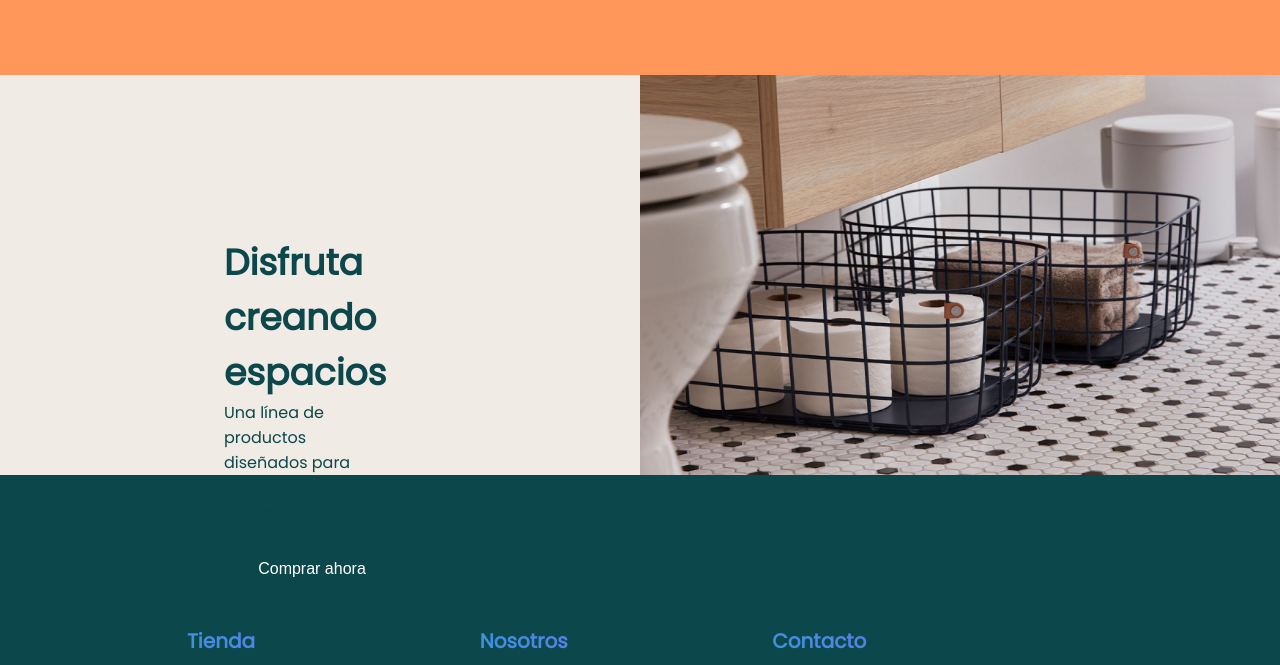
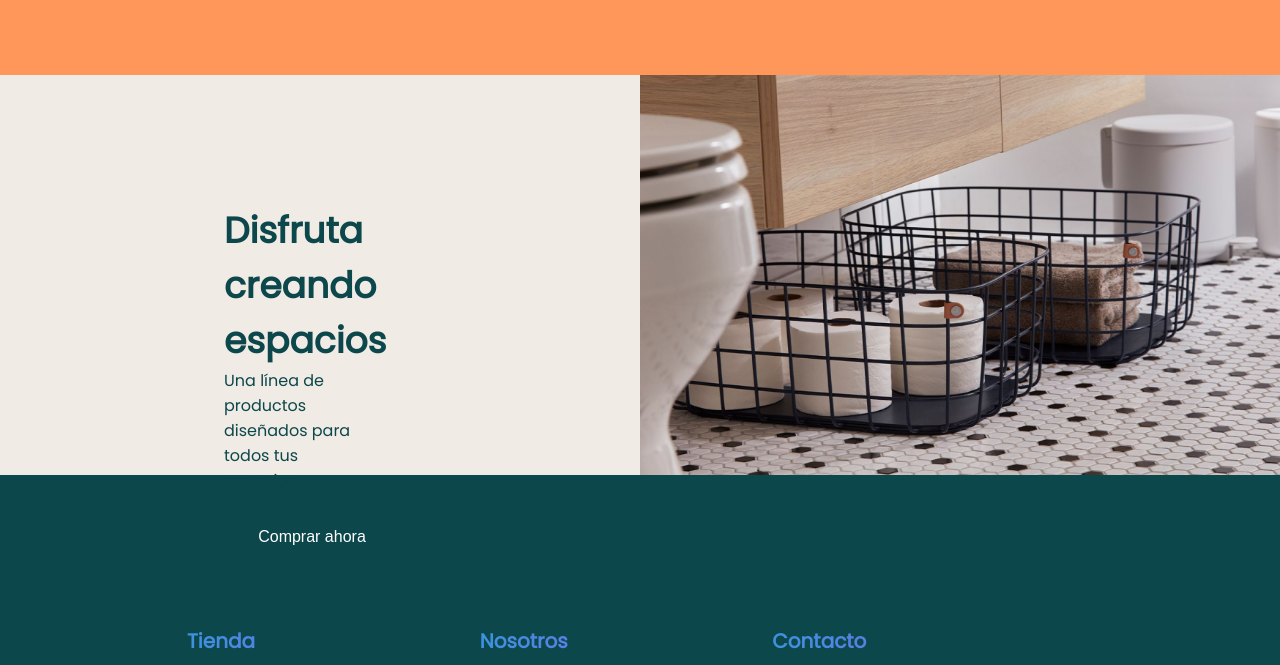
Before and after one commit to Adalab/modulo-1-evaluacion-final-aliciaapadron, a website: page docs/index.html in a window 1280 px wide. Shown: the part 2704-3369 px from the top of the page. Drawn offline with Linux system fonts and the light colour scheme.

Commit message:
change in section3

```diff
--- a/src/scss/layout/_section3.scss
+++ b/src/scss/layout/_section3.scss
@@ -9,7 +9,7 @@
     @media all and (min-width: 1200px) {
       width: 50vw;
       height: 50vh;
-      justify-content: center;
+      padding: 10% 0;
     }
   }
   &__div--title {
@@ -22,7 +22,7 @@
     }
     @media all and (min-width: 1200px) {
       font-size: 36px;
-      padding: 25% 35% 0;
+      padding: 0 35%;
       text-align: left;
     }
   }
```
Also changed, not shown: docs/assets/css/main.css.
